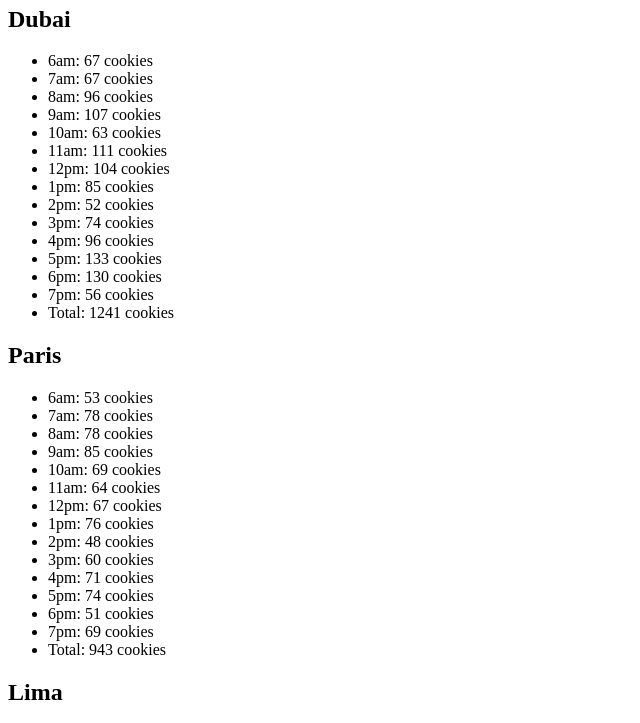
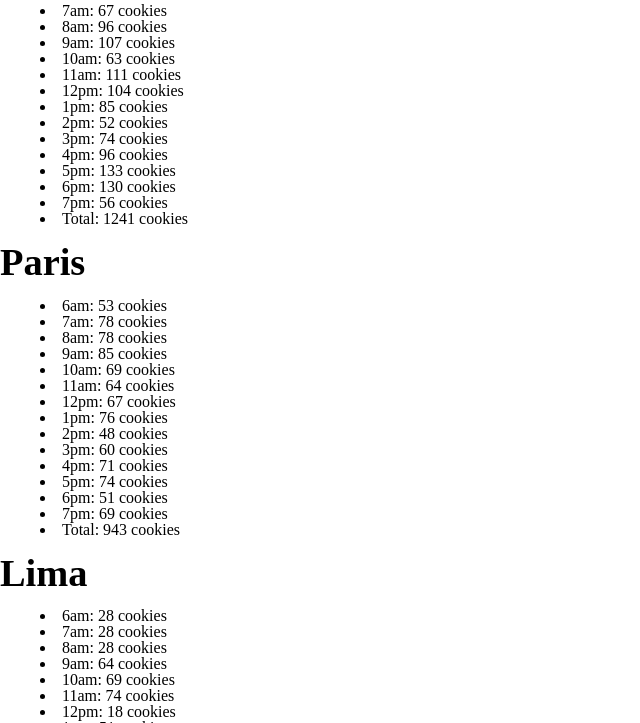
Before and after one commit to amcwustl/cookie-stand, a plain HTML site: page sales.html in a window 1280 px wide. Shown: the part 688-1411 px from the top of the page, without its empty margins (0-640 px from the left). Drawn offline with Linux system fonts and the light colour scheme.

Commit message:
changed css style sheet to fix lists

```diff
--- a/css/style.css
+++ b/css/style.css
@@ -0,0 +1,16 @@
+ul {
+  display: block;
+  margin-top: 1em;
+  margin-bottom: 1em;
+  margin-left: 0;
+  margin-right: 0;
+  padding-left: 40px;
+  list-style: none;
+  list-style-type: disc;
+  list-style-position: inside;
+}
+
+h2 {
+  font-size: 3vw;
+  font-weight: bold;
+}
--- a/sales.html
+++ b/sales.html
@@ -4,7 +4,9 @@
   <meta charset="UTF-8">
   <meta http-equiv="X-UA-Compatible" content="IE=edge">
   <meta name="viewport" content="width=device-width, initial-scale=1.0">
-  <title>Document</title>
+  <link rel="stylesheet" href="css/reset.css">
+  <link rel="stylesheet" href="css/style.css">
+  <title>Sales</title>
 </head>
 <body>
   <div id="cities"></div>
```
Also changed, not shown: img/cookies.png (added).
